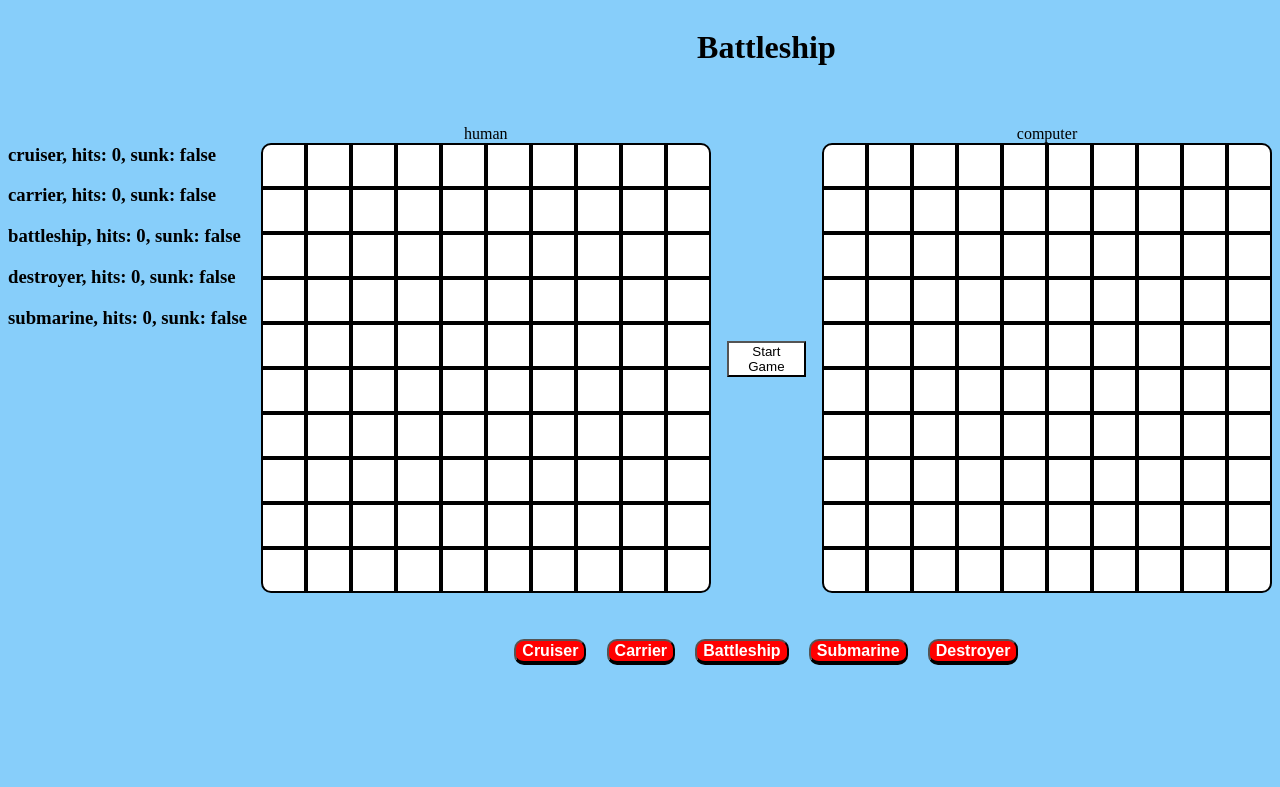
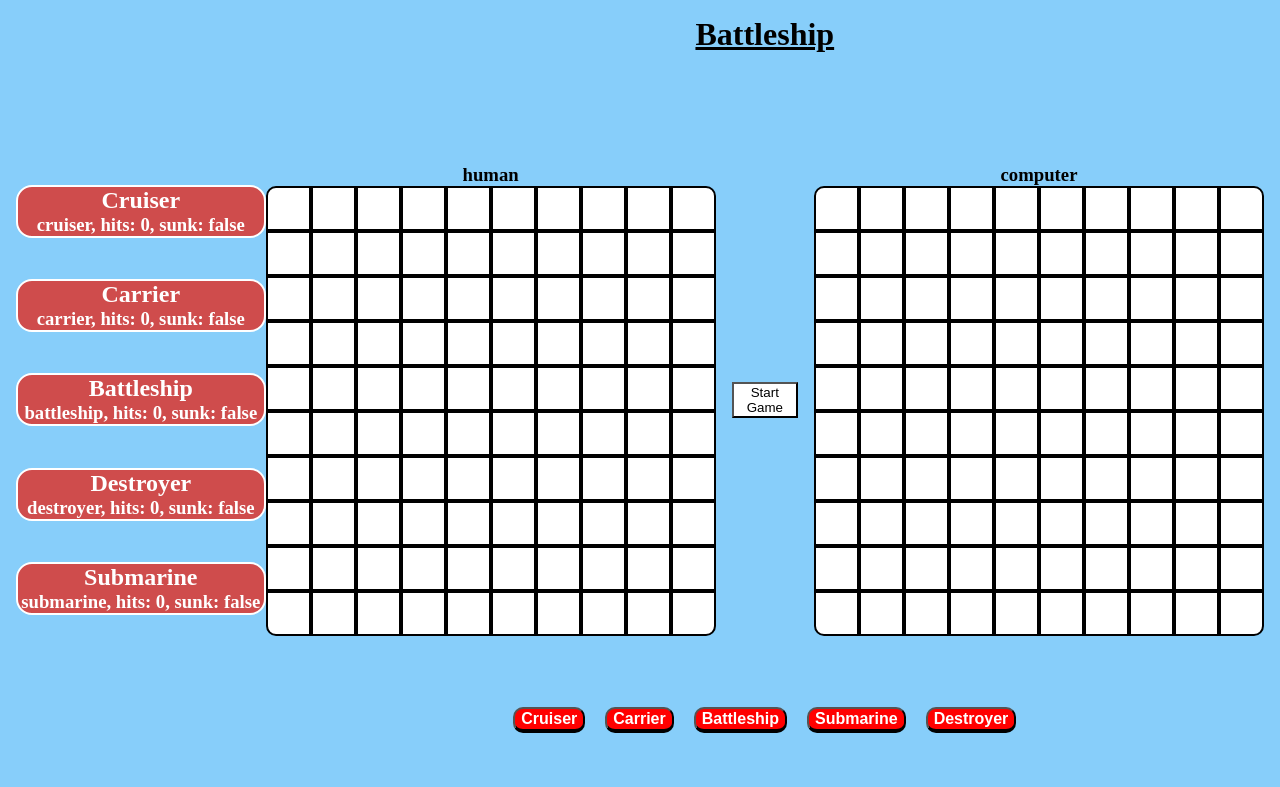
Before and after one commit to AlexBuly/project-battleship, a website with bundled scripts: page index.html in a window 1280 px wide. Built offline with nearby package versions, Linux system fonts and the light colour scheme.

Commit message:
Update styling

```diff
--- a/index.html
+++ b/index.html
@@ -10,15 +10,30 @@
   <body>
     <div class="container">
       <div class="heading">
-        <h1 class="title">Battleship</h1>
+        <h1 class="title"><u>Battleship</u></h1>
         <h3 class="attack-message"></h3>
       </div>
       <div class="ship-infos">
-        <h3 class="cruiser-info"></h3>
-        <h3 class="carrier-info"></h3>
-        <h3 class="battleship-info"></h3>
-        <h3 class="destroyer-info"></h3>
-        <h3 class="submarine-info"></h3>
+        <div class="cruiser">
+           <h2>Cruiser</h2>
+           <h3 class="cruiser-info"></h3>
+        </div>
+        <div class="carrier">
+          <h2>Carrier</h2>
+          <h3 class="carrier-info"></h3>
+        </div>
+        <div class="battleship">
+          <h2>Battleship</h2>
+          <h3 class="battleship-info"></h3>
+        </div>
+        <div class="destroyer">
+          <h2>Destroyer</h2>
+          <h3 class="destroyer-info"></h3>
+        </div>
+        <div class="submarine">
+          <h2>Submarine</h2>
+          <h3 class="submarine-info"></h3>
+        </div>
       </div>
       <div class="shipBtns">
         <button class="cruiser-btn">Cruiser</button>
@@ -29,12 +44,12 @@
       </div>
       <div class="boards">
         <div class="player">
-          <div class="player-name"></div>
+          <h3 class="player-name"></h3>
           <div class="player-board"></div>
         </div>
         <button class="game-start">Start Game</button>
         <div class="computer">
-          <div class="computer-name"></div>
+          <h3 class="computer-name"></h3>
            <div class="computer-board"></div>
         </div>
       </div>
--- a/style.css
+++ b/style.css
@@ -1,14 +1,26 @@
 * {
     box-sizing: border-box;
-    background-color: lightskyblue;
+    margin: 0;
 }
 
 :root {
     --border-radius: 10px;
 }
 
-button {
-    cursor: pointer;
+body {
+   height: 100vh;
+}
+
+.cruiser,
+.carrier,
+.battleship,
+.destroyer,
+.submarine {
+    background-color: rgb(207, 76, 76);
+    border: 2px solid white;
+    border-radius: 1em;
+    text-align: center;
+    color: white;
 }
 
 
@@ -18,6 +30,9 @@ button {
     grid-template-rows: 1fr 4fr 1fr;
     justify-content: center;
     align-content: start;
+    background-color: lightskyblue;
+    height: 100%;
+    padding: 1em;
 }
 
 .heading {
@@ -78,23 +93,32 @@ button {
 
 .player-cell, .computer-cell {
     font-weight: bold;
+    background-color: white;
 }
+
+/* .computer-cell {
+    color: white;
+} */
 
 
 
 
 
-.player-cell:hover, .computer-cell:hover {
-    background-color: rgba(150, 150, 150, 0.774);
+ .computer-cell:hover {
+    background-color: rgb(219, 219, 219);
+    cursor: pointer;
 }
 
 
-.player-cell:active, .computer-cell:active {
-    background-color: rgb(151, 148, 148);
+ .computer-cell:active {
+    background-color: rgb(155, 155, 155);
 }
 
 .ship-infos {
     grid-row: 2;
+    display: flex;
+    flex-direction: column;
+    justify-content: space-evenly;
 
 }
 
```
